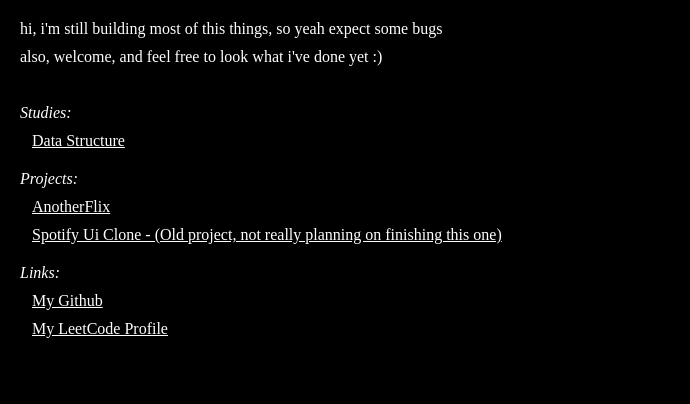
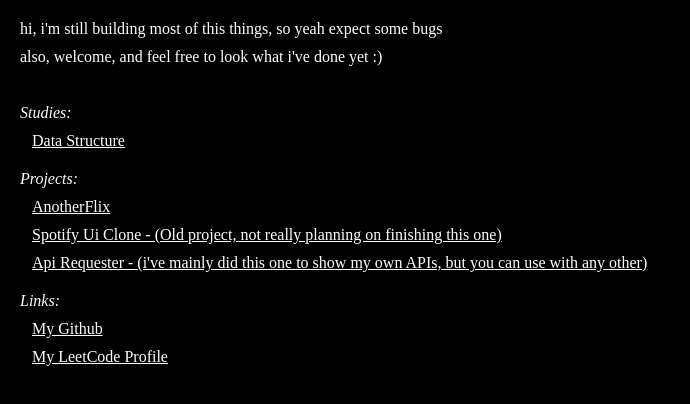
Before and after one commit to GuztaJF-DS/portfolio, a Next.js app: page / in a window 1280 px wide. Shown: the top 404 px of the page, without its empty margins (0-690 px from the left). Built offline with nearby package versions, Linux system fonts and the light colour scheme.

Commit message:
feat: added Api Requester Link

```diff
--- a/src/pages/index.tsx
+++ b/src/pages/index.tsx
@@ -37,6 +37,9 @@ export default function Home() {
         <Link href={'https://spotifycloneui.netlify.app/'} className={"Link"}>
           Spotify Ui Clone - (Old project, not really planning on finishing this one)
         </Link>
+        <Link href={'https://api-requester.vercel.app/'} className={"Link"}>
+          Api Requester - (i{"'"}ve mainly did this one to show my own APIs, but you can use with any other)
+        </Link>
         <i>
           Links:
         </i>
```
